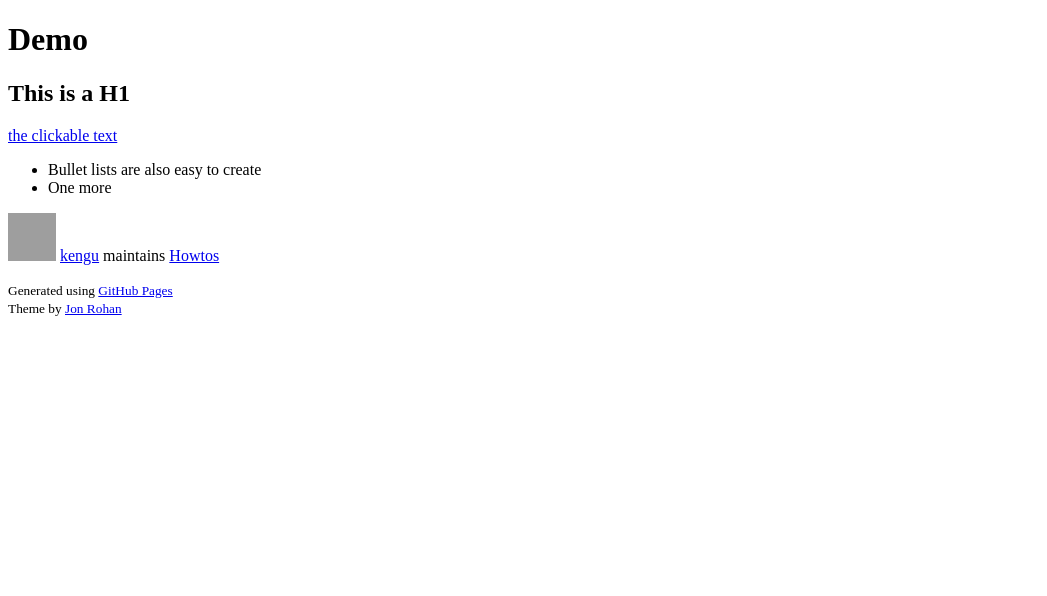
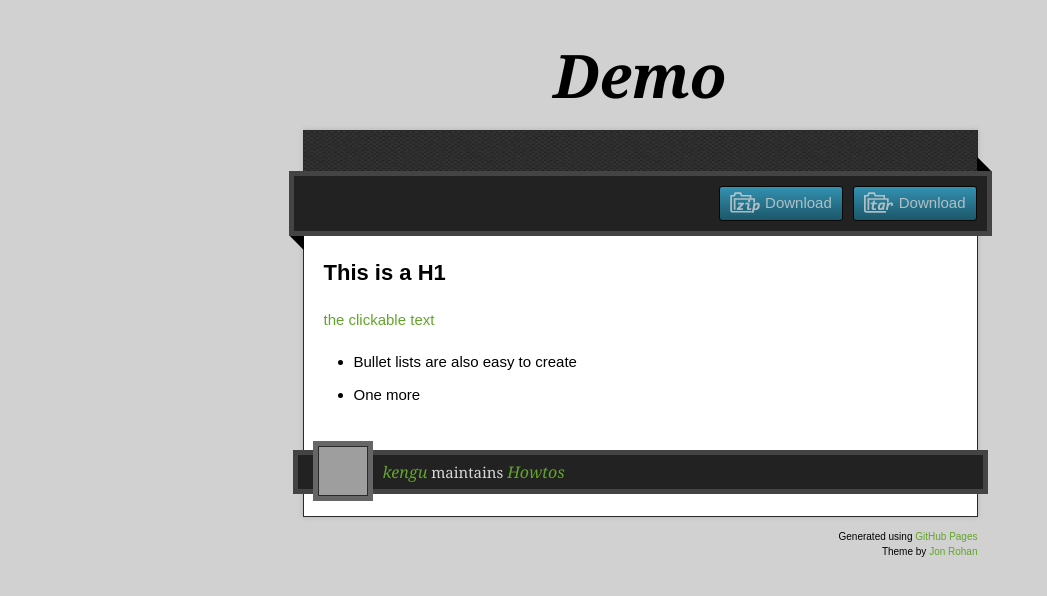
Before and after one commit to kengu/howtos, a Jekyll site: the page built from _posts/2012-01-01-demo.md, in a window 1280 px wide. Shown: the top 596 px of the page, without its empty margins (0-1047 px from the left). Built offline with Jekyll 4.4.1, drawn with Linux system fonts in a browser that asks for light colours; nearby versions of some CDN libraries; grey boxes are pictures that could not be loaded.

Commit message:
Update _layouts/howto.html

```diff
--- a/_layouts/howto.html
+++ b/_layouts/howto.html
@@ -6,10 +6,10 @@
   <meta charset="utf-8">
   <meta http-equiv="X-UA-Compatible" content="IE=edge,chrome=1">
 
-  <link rel="stylesheet" href="_pages/stylesheets/stylesheet.css" media="screen"/>
-  <link rel="stylesheet" href="_pages/stylesheets/pygment_trac.css"/>
+  <link rel="stylesheet" href="/stylesheets/stylesheet.css" media="screen"/>
+  <link rel="stylesheet" href="/stylesheets/pygment_trac.css"/>
   <script type="text/javascript" src="https://ajax.googleapis.com/ajax/libs/jquery/1.7.1/jquery.min.js"></script>
-  <script type="text/javascript" src="javascripts/script.js"></script>
+  <script type="text/javascript" src="/javascripts/script.js"></script>
 
   <title>{{ page.title }}</title>
   <meta name="description" content="{{page.tagline}}">
@@ -30,9 +30,13 @@
         <div class="download-bar">
         <div class="inner">
         {% if page.code %}
-          {% if page.code_tar %}<a href="{{ page.code_tar }}" class="download-button tar"><span>Download</span></a>{% endif %}
-          {% if page.code_zip %}<a href="{{ page.code_tar }}" class="download-button zip"><span>Download</span></a>{% endif %}
-          {% if page.code_title %}<a href="{{ page.code_url }}" class="code">{{ page.code_title }}</a>{% endif %}
+          <a href="https://github.com/{{ page.code_owner }}/{{ page.code_repo }}/tarball/{{ page.code_branch }}"
+          	class="download-button tar"><span>Download</span></a>
+          <a href="https://github.com/{{ page.code_owner }}/{{ page.code_repo }}/tarball/{{ page.code_branch }}"
+          	class="download-button zip"><span>Download</span></a>
+          {% if page.code_title %}
+          <a href="https://github.com/{{ page.code_owner }}/{{ page.code_repo }}" class="code">{{ page.code_title }}</a>
+          {% endif %}
         {% endif %}
       	</div>
         <span class="blc"></span><span class="trc"></span>
```
